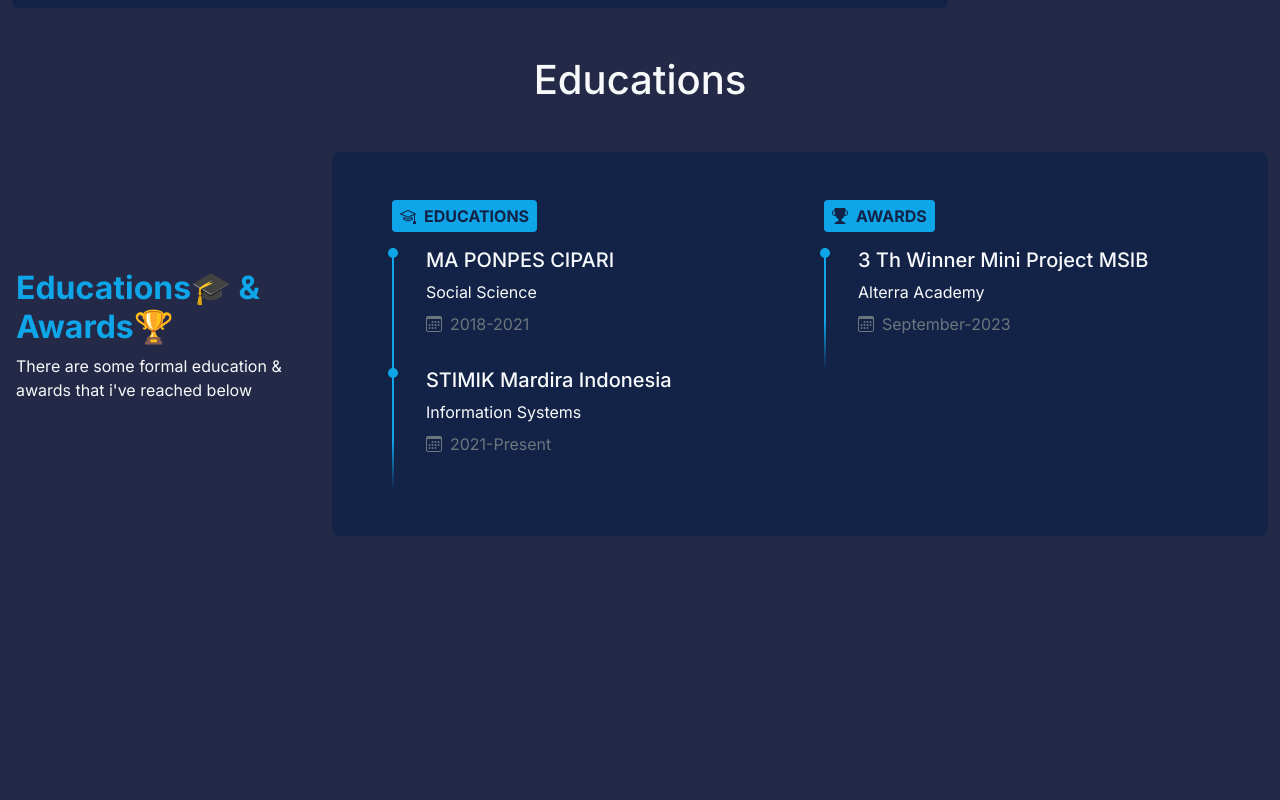
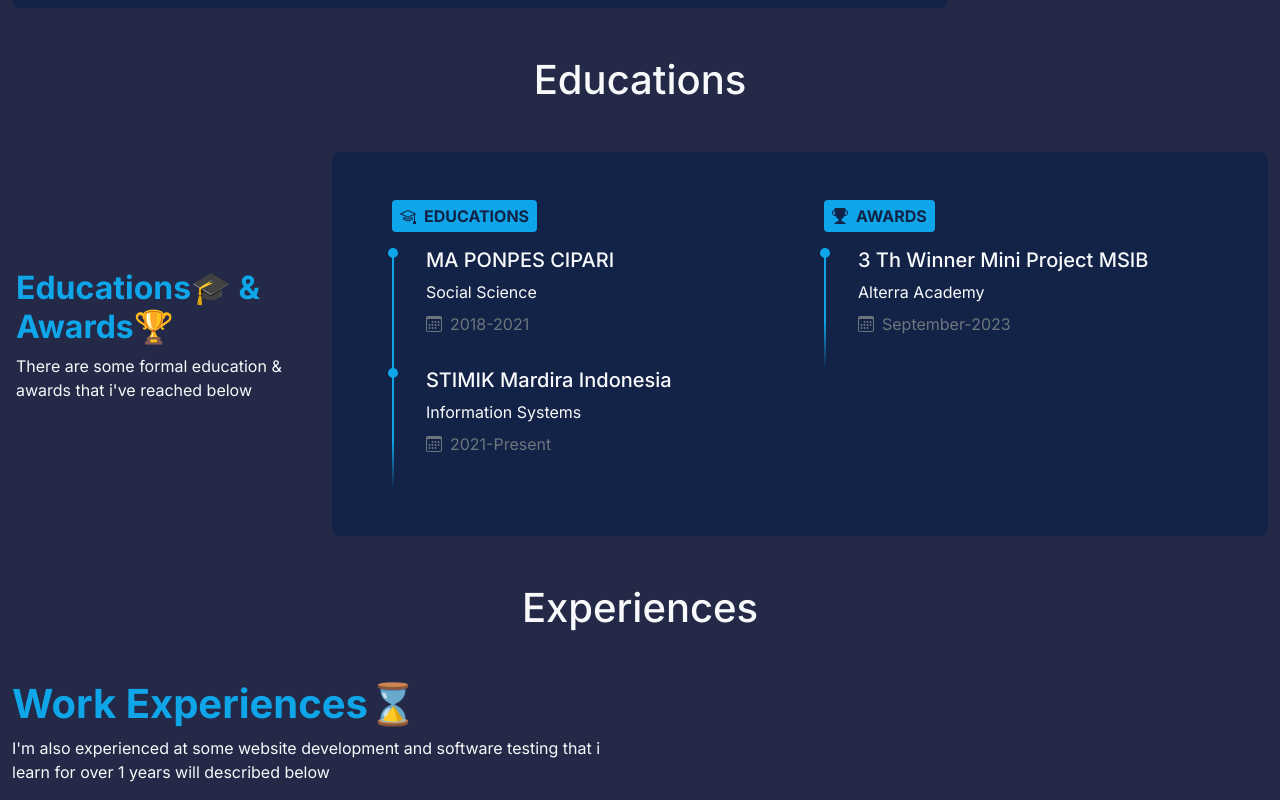
Before and after one commit to Orizaaaaa/MY-portofolio, a React (Vite) app: page / in a window 1280 px wide. Shown: the part 1961-2761 px from the top of the page. Before the commit the page ends 2497 px from the top, so only its background shows below. Built offline with nearby package versions, Linux system fonts and the light colour scheme; a web font is replaced by a local one.

Commit message:
install splide and create experience page

```diff
--- a/package.json
+++ b/package.json
@@ -11,6 +11,7 @@
   },
   "dependencies": {
     "@popperjs/core": "^2.11.8",
+    "@splidejs/react-splide": "^0.7.12",
     "bootstrap": "^5.3.1",
     "react": "^18.2.0",
     "react-bootstrap-icons": "^1.10.3",
--- a/src/pages/App.jsx
+++ b/src/pages/App.jsx
@@ -3,6 +3,8 @@ import AboutMe from "./AboutMe/AboutMe"
 import Layout from "../components/Layout/Layout"
 import MySkill from "./Skill/MySkill"
 import Educations from "./Educations/Educations"
+import Experiences from "./Experiences/Experiences"
+
 
 
 function App() {
@@ -15,6 +17,7 @@ function App() {
         <AboutMe />
         <MySkill />
         <Educations />
+        <Experiences />
       </Layout>
     </>
   )
--- /dev/null
+++ b/src/pages/Experiences/Experiences.jsx
@@ -0,0 +1,50 @@
+import React from 'react'
+import './experiences.css'
+import { Splide, SplideSlide } from '@splidejs/react-splide'
+import '@splidejs/react-splide/css';
+
+function Experiences() {
+    return (
+        <section className='experiences' id='experiences'>
+            <h1 className="text-center text-light mb-5 mt-5" >Experiences</h1>
+            <div className="subtitle w-50">
+                <h1 className='fw-bold' >Work Experiences⌛</h1>
+                <p className='text-light' >I'm also experienced at some website development and software testing that i learn for
+                    over 1 years will described below</p>
+            </div>
+
+            {/* <div className="">
+                <Splide options={{
+                    focus: 'center',
+                    autoWidth: true,
+                    gap: 30,
+                    type: 'loop',
+                    arrows: false,
+                    autoplay: true,
+                    perPage: 1,
+                    breakpoints: {
+                        500: {
+                            pagination: false,
+                        },
+
+                    }
+
+                }}>
+
+                    <SplideSlide >
+                        <div className="text-center text-lg-start">
+                            <h2 >Educations🎓 & Awards🏆</h2>
+                            <p className='text-light ' >There are some formal education &
+                                awards that i've reached below</p>
+                        </div>
+                    </SplideSlide>
+
+
+                </Splide>
+            </div> */}
+
+        </section >
+    )
+}
+
+export default Experiences
--- /dev/null
+++ b/src/pages/Experiences/experiences.css
@@ -0,0 +1,7 @@
+#experiences {
+    font-family: 'Inter', sans-serif;
+}
+
+#experiences .subtitle h1 {
+    color: #0EA5E9;
+}
```
Also changed, not shown: 1 other file (tests, documents, lock files or other folders).
